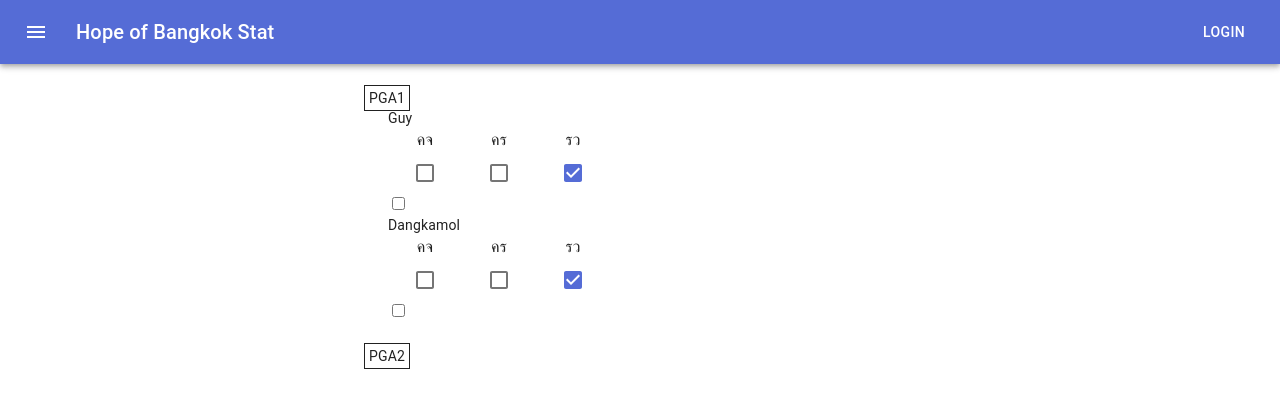
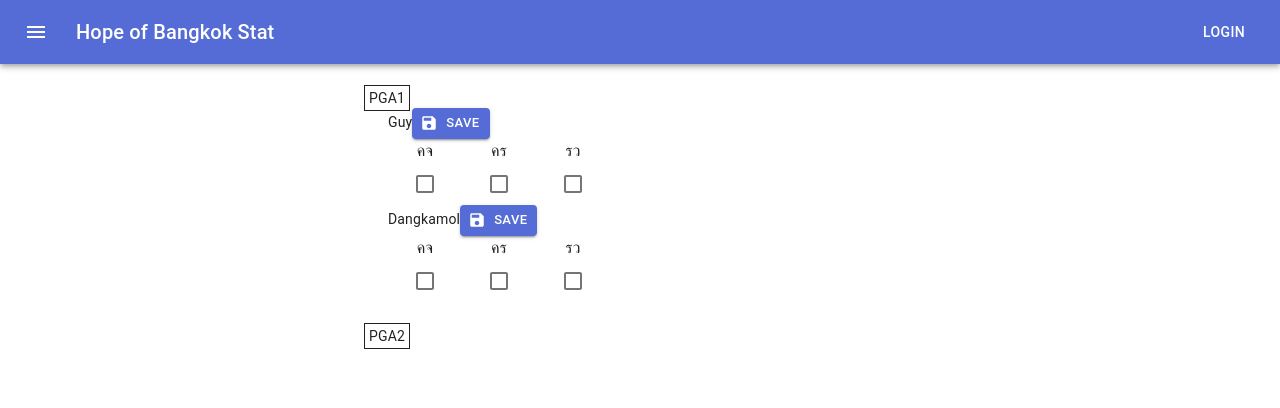
Before and after one commit to guyus/HopeStat, a React (Create React App) app: page / in a window 1280 px wide. Both pictures are taken after a click on the element "PGA1". Shown: the top 408 px of the page. Built offline with nearby package versions, Linux system fonts and the light colour scheme.

Commit message:
button add

```diff
--- a/src/component/Member.js
+++ b/src/component/Member.js
@@ -1,10 +1,27 @@
 import React from 'react'
-import TA from './TA'
+import Ta from './Ta'
+import { Button,Box } from '@material-ui/core'
+import SaveIcon from '@material-ui/icons/Save'
+import { makeStyles } from '@material-ui/core/styles';
+
+const useStyles = makeStyles((theme) => ({
+    boxhead: {
+      flexGrow: 1,
+    }
+  }));
+
+
 export default function Member(props) {
+    const classes = useStyles();
     return (
         <div>
-            {props.mname}
-            <TA uid = {props.uid} />
+            <Box className={classes.boxhead}>{props.mname}
+            <Button
+                variant="contained"
+                color="primary"
+                size="small"
+                startIcon={<SaveIcon />}>Save</Button></Box>
+            <Ta uid = {props.uid} />
         </div>
     )
 }
--- a/src/component/TA.js
+++ b/src/component/TA.js
@@ -4,17 +4,18 @@ import Checkbox from '@material-ui/core/Checkbox';
 //import FormGroup from '@material-ui/core/FormGroup';
 import FormControlLabel from '@material-ui/core/FormControlLabel';
 
-export default function TA() {
+export default function Ta() {
+    const [talist,setTalist] = React.useState({})
+    const handleInputChange=(e)=>{
+        console.log("before")
+        console.log(talist)
+        talist[e.target.name]=e.target.checked
 
-    const [talist,setTalist] = React.useState({isCh:false,isCr:false,isRv:true})
-    //let TAs = [{isCh:1,isCr:1,isRv:0}]
-    const handleInputChange=(e)=>{
-        let talist1 = talist
-        talist1[e.target.name]=e.target.checked
-        console.log(talist1)
-        setTalist(talist1)
-        console.log(talist1.isCh)
-    //const handleInputChange = () =>
+        setTalist(talist)
+        //setTalist({...talist,[e.target.name]:e.target.checked })
+        console.log("after")
+        console.log(talist)
+
     }
     return (
         <div>
@@ -43,29 +44,6 @@ export default function TA() {
             label="รว"
             labelPlacement="top"
           />
-
-        <div>
-        <input
-            name="isCh"
-            type="checkbox"
-            checked={talist.isCh}
-            onChange={handleInputChange} />
-        </div>
-  {/*
-        <div>
-            <input
-            name="isCr"
-            type="checkbox"
-            checked={TA.isCr}
-            onChange={handleInputChange} />
-        </div>
-        <div>
-            <input
-            name="isRv"
-            type="checkbox"
-            checked={TA.isRv}
-            onChange={handleInputChange} />
-        </div> */}
         </div>
     )
 }
```
Lines whose indentation alone changed are shown as unchanged.
